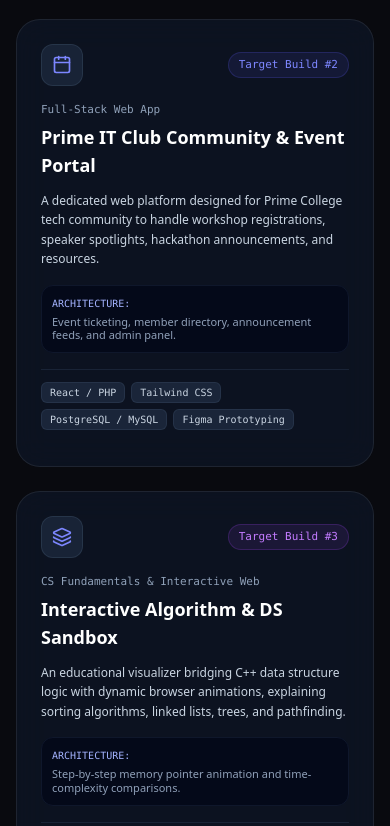
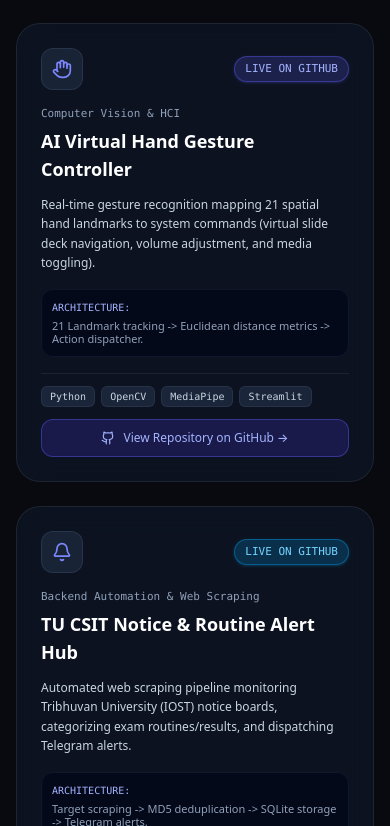
Before and after one commit to hola-mundo999/samyog-portfolio, a React (Vite) app: page / in a window 390 px wide. Shown: the part 5378-6204 px from the top of the page. Built offline with nearby package versions, Linux system fonts and the light colour scheme.

Commit message:
feat: feature all 4 projects in portfolio roadmap

```diff
--- a/src/components/ProjectsRoadmap.jsx
+++ b/src/components/ProjectsRoadmap.jsx
@@ -1,13 +1,13 @@
 import React from 'react';
-import { Sparkles, Hammer, GitPullRequest, ArrowUpRight, Brain, Calendar, Layers } from 'lucide-react';
+import { Brain, Hand, Bell, Ticket, ArrowUpRight, GitPullRequest } from 'lucide-react';
 import { GithubIcon } from './SocialIcons';
 
 export default function ProjectsRoadmap() {
   const projects = [
     {
       id: 1,
-      title: 'AI Lecture & Document Study Companion',
-      category: 'AI / Machine Learning',
+      title: 'AI CSIT Study & Lecture Notes Assistant',
+      category: 'Applied AI / NLP & LLMs',
       status: 'LIVE ON GITHUB',
       badgeClass: 'bg-emerald-500/20 text-emerald-300 border-emerald-500/40 shadow-sm shadow-emerald-500/20',
       icon: Brain,
@@ -20,29 +20,45 @@ export default function ProjectsRoadmap() {
     },
     {
       id: 2,
-      title: 'Prime IT Club Community & Event Portal',
-      category: 'Full-Stack Web App',
-      status: 'Target Build #2',
-      badgeClass: 'bg-indigo-500/10 text-indigo-400 border-indigo-500/20',
-      icon: Calendar,
+      title: 'AI Virtual Hand Gesture Controller',
+      category: 'Computer Vision & HCI',
+      status: 'LIVE ON GITHUB',
+      badgeClass: 'bg-indigo-500/20 text-indigo-300 border-indigo-500/40 shadow-sm shadow-indigo-500/20',
+      icon: Hand,
       description:
-        'A dedicated web platform designed for Prime College tech community to handle workshop registrations, speaker spotlights, hackathon announcements, and resources.',
-      stack: ['React / PHP', 'Tailwind CSS', 'PostgreSQL / MySQL', 'Figma Prototyping'],
-      architecture: 'Event ticketing, member directory, announcement feeds, and admin panel.',
-      phase: 'Design & Wireframing',
+        'Real-time gesture recognition mapping 21 spatial hand landmarks to system commands (virtual slide deck navigation, volume adjustment, and media toggling).',
+      stack: ['Python', 'OpenCV', 'MediaPipe', 'Streamlit'],
+      architecture: '21 Landmark tracking -> Euclidean distance metrics -> Action dispatcher.',
+      phase: 'Completed & Running',
+      repoUrl: 'https://github.com/hola-mundo999/ai-gesture-controller',
     },
     {
       id: 3,
-      title: 'Interactive Algorithm & DS Sandbox',
-      category: 'CS Fundamentals & Interactive Web',
-      status: 'Target Build #3',
-      badgeClass: 'bg-purple-500/10 text-purple-400 border-purple-500/20',
-      icon: Layers,
+      title: 'TU CSIT Notice & Routine Alert Hub',
+      category: 'Backend Automation & Web Scraping',
+      status: 'LIVE ON GITHUB',
+      badgeClass: 'bg-sky-500/20 text-sky-300 border-sky-500/40 shadow-sm shadow-sky-500/20',
+      icon: Bell,
       description:
-        'An educational visualizer bridging C++ data structure logic with dynamic browser animations, explaining sorting algorithms, linked lists, trees, and pathfinding.',
-      stack: ['C++', 'JavaScript Canvas', 'Algorithms', 'Tailwind CSS'],
-      architecture: 'Step-by-step memory pointer animation and time-complexity comparisons.',
-      phase: 'Core Logic Planning',
+        'Automated web scraping pipeline monitoring Tribhuvan University (IOST) notice boards, categorizing exam routines/results, and dispatching Telegram alerts.',
+      stack: ['Python', 'BeautifulSoup4', 'SQLite', 'Telegram Bot API'],
+      architecture: 'Target scraping -> MD5 deduplication -> SQLite storage -> Telegram alerts.',
+      phase: 'Completed & Running',
+      repoUrl: 'https://github.com/hola-mundo999/tu-csit-notice-hub',
+    },
+    {
+      id: 4,
+      title: 'Prime Event & QR Ticket Management System',
+      category: 'Backend REST API & Event Tool',
+      status: 'LIVE ON GITHUB',
+      badgeClass: 'bg-purple-500/20 text-purple-300 border-purple-500/40 shadow-sm shadow-purple-500/20',
+      icon: Ticket,
+      description:
+        'Full-stack event registration and cryptographic digital QR ticket verification platform designed for Prime IT Club technical workshops, hackathons, and bootcamps.',
+      stack: ['Python', 'FastAPI', 'Pydantic', 'qrcode / Pillow'],
+      architecture: 'REST endpoints -> Token cryptography -> Base64 QR imaging -> Gate scanner.',
+      phase: 'Completed & Running',
+      repoUrl: 'https://github.com/hola-mundo999/prime-event-ticket-manager',
     },
   ];
 
@@ -56,10 +72,10 @@ export default function ProjectsRoadmap() {
       <div className="flex flex-col sm:flex-row sm:items-end justify-between mb-10 gap-4">
         <div>
           <h2 className="text-3xl sm:text-4xl font-bold text-white tracking-tight">
-            Projects & Development Roadmap
+            Featured Projects & Systems
           </h2>
           <p className="text-slate-400 text-sm mt-1 max-w-xl">
-            Currently moving from foundational learning into building public, open-source projects. Here is the active pipeline of applications being developed.
+            Real software systems engineered in Python across Computer Vision, Applied AI, Web Scraping, and High-Performance APIs.
           </p>
         </div>
 
@@ -75,8 +91,8 @@ export default function ProjectsRoadmap() {
         </a>
       </div>
 
-      {/* Projects Grid */}
-      <div className="grid md:grid-cols-3 gap-6 mb-8">
+      {/* 2x2 Projects Grid */}
+      <div className="grid md:grid-cols-2 gap-6 mb-8">
         {projects.map((proj) => {
           const Icon = proj.icon;
           return (
@@ -135,7 +151,7 @@ export default function ProjectsRoadmap() {
                     href={proj.repoUrl}
                     target="_blank"
                     rel="noopener noreferrer"
-                    className="flex items-center justify-center gap-2 w-full py-2 rounded-xl bg-indigo-600/20 hover:bg-indigo-600/30 border border-indigo-500/40 text-indigo-300 hover:text-white text-xs font-medium transition-all"
+                    className="flex items-center justify-center gap-2 w-full py-2.5 rounded-xl bg-indigo-600/20 hover:bg-indigo-600/30 border border-indigo-500/40 text-indigo-300 hover:text-white text-xs font-medium transition-all"
                   >
                     <GithubIcon className="w-3.5 h-3.5" />
                     <span>View Repository on GitHub &rarr;</span>
@@ -155,10 +171,10 @@ export default function ProjectsRoadmap() {
           </div>
           <div>
             <h4 className="text-base font-bold text-white mb-1">
-              Building in Public on GitHub
+              Building Open Source in Public
             </h4>
             <p className="text-xs text-slate-300 max-w-lg">
-              Starting from scratch as a 2nd year CSIT student. Every repository, commit history, and pull request will be documented transparently.
+              Explore source code, commit history, and technical architecture on GitHub. Open to peer code reviews and collaboration.
             </p>
           </div>
         </div>
```
